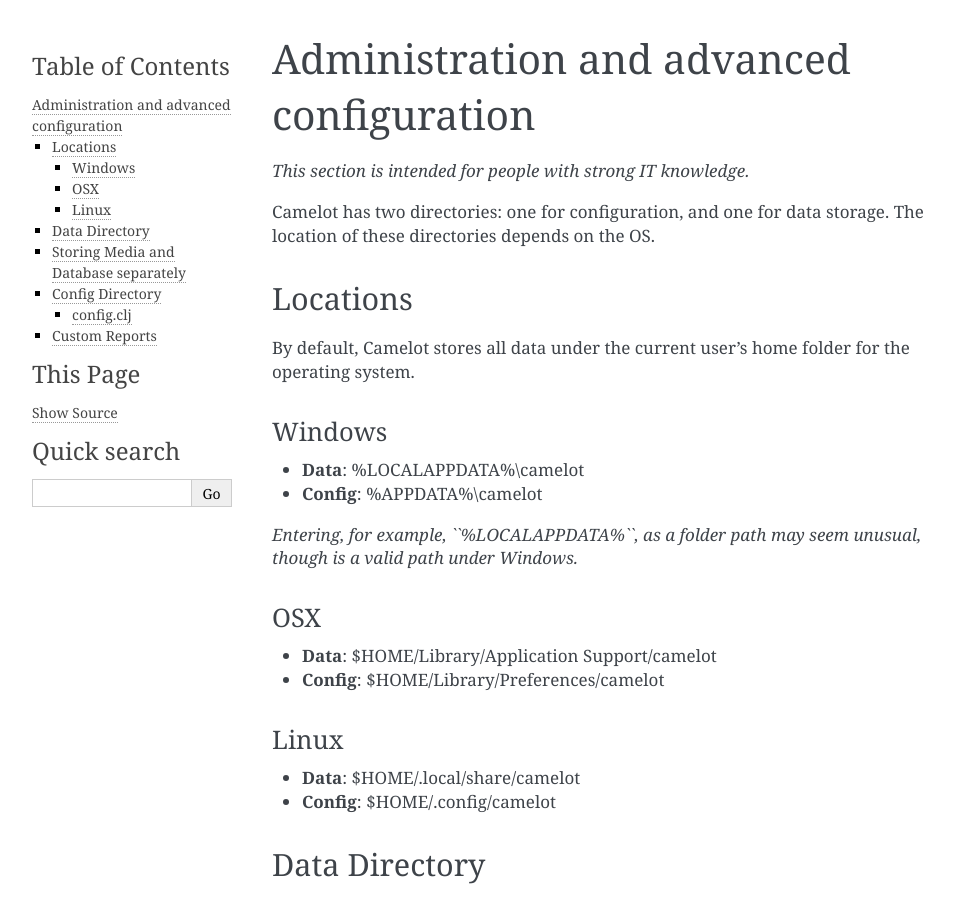
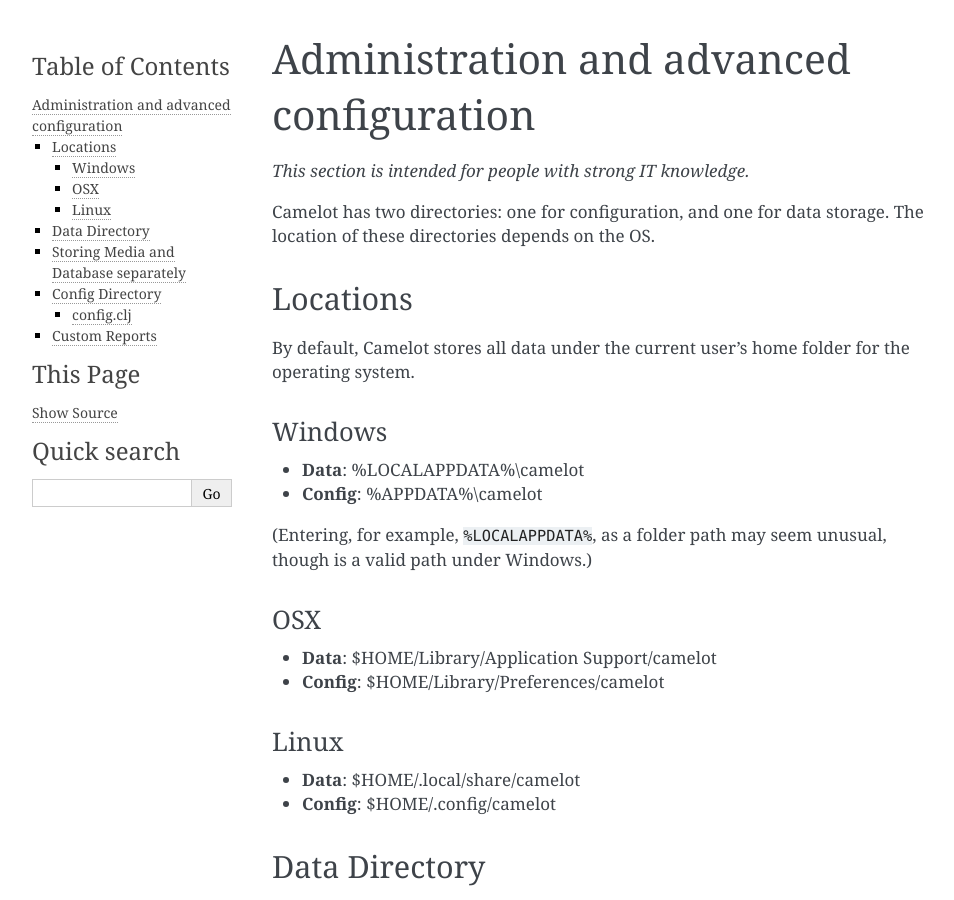
Before and after one commit to heidihendry/camelot, a Sphinx documentation site: the page built from doc/administration.rst, in a window 1280 px wide and 900 px high. Shown: the whole window, without its empty margins (148-1102 px from the left). Built offline with Sphinx 7.4.7, drawn with Linux system fonts in a browser that asks for light colours.

Commit message:
Update formatting

```diff
--- a/doc/administration.rst
+++ b/doc/administration.rst
@@ -18,8 +18,8 @@
 -  **Data**: %LOCALAPPDATA%\\camelot
 -  **Config**: %APPDATA%\\camelot
 
-*Entering, for example, ``%LOCALAPPDATA%``, as a folder path may seem unusual,
-though is a valid path under Windows.*
+(Entering, for example, ``%LOCALAPPDATA%``, as a folder path may seem unusual,
+though is a valid path under Windows.)
 
 OSX
 ^^^
```
